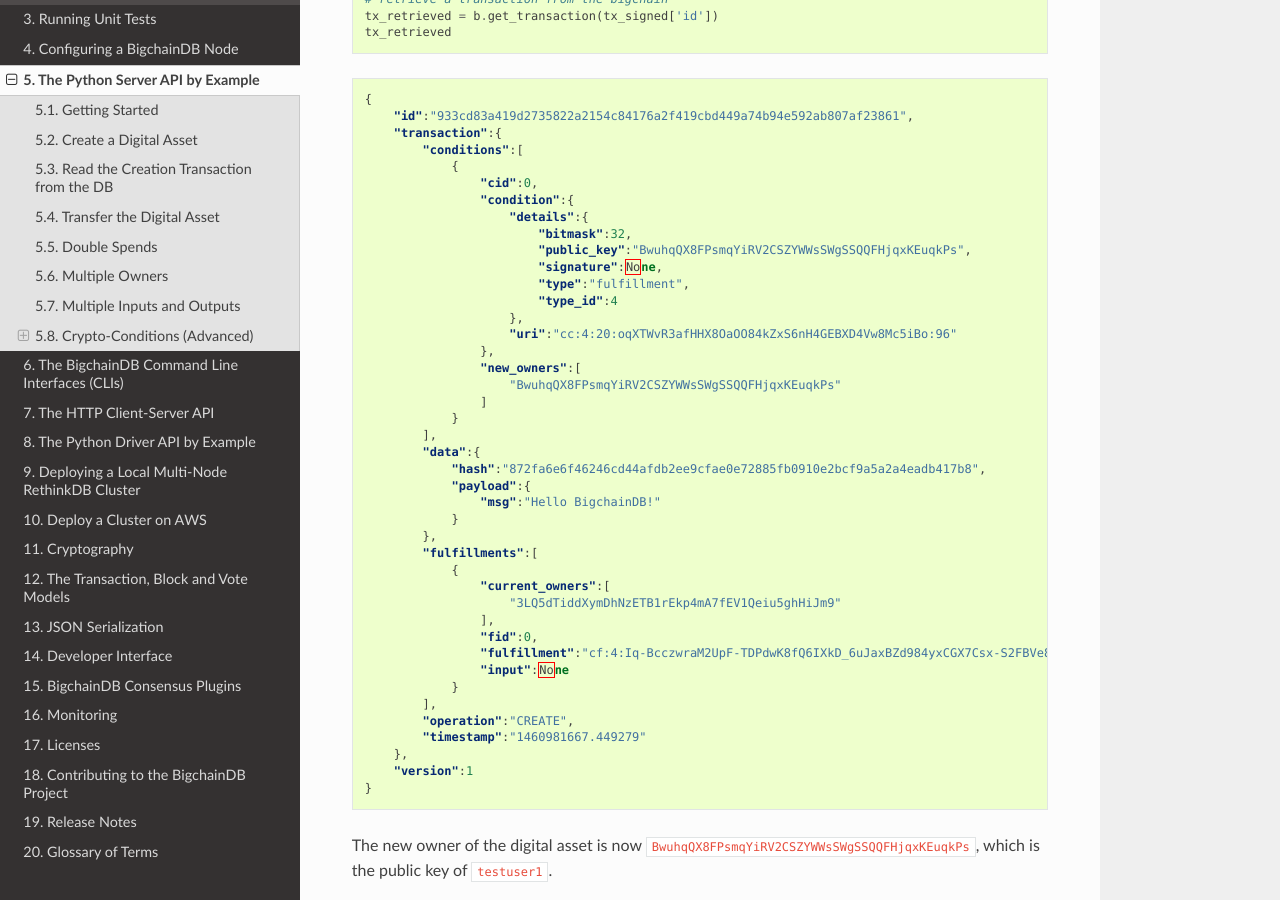
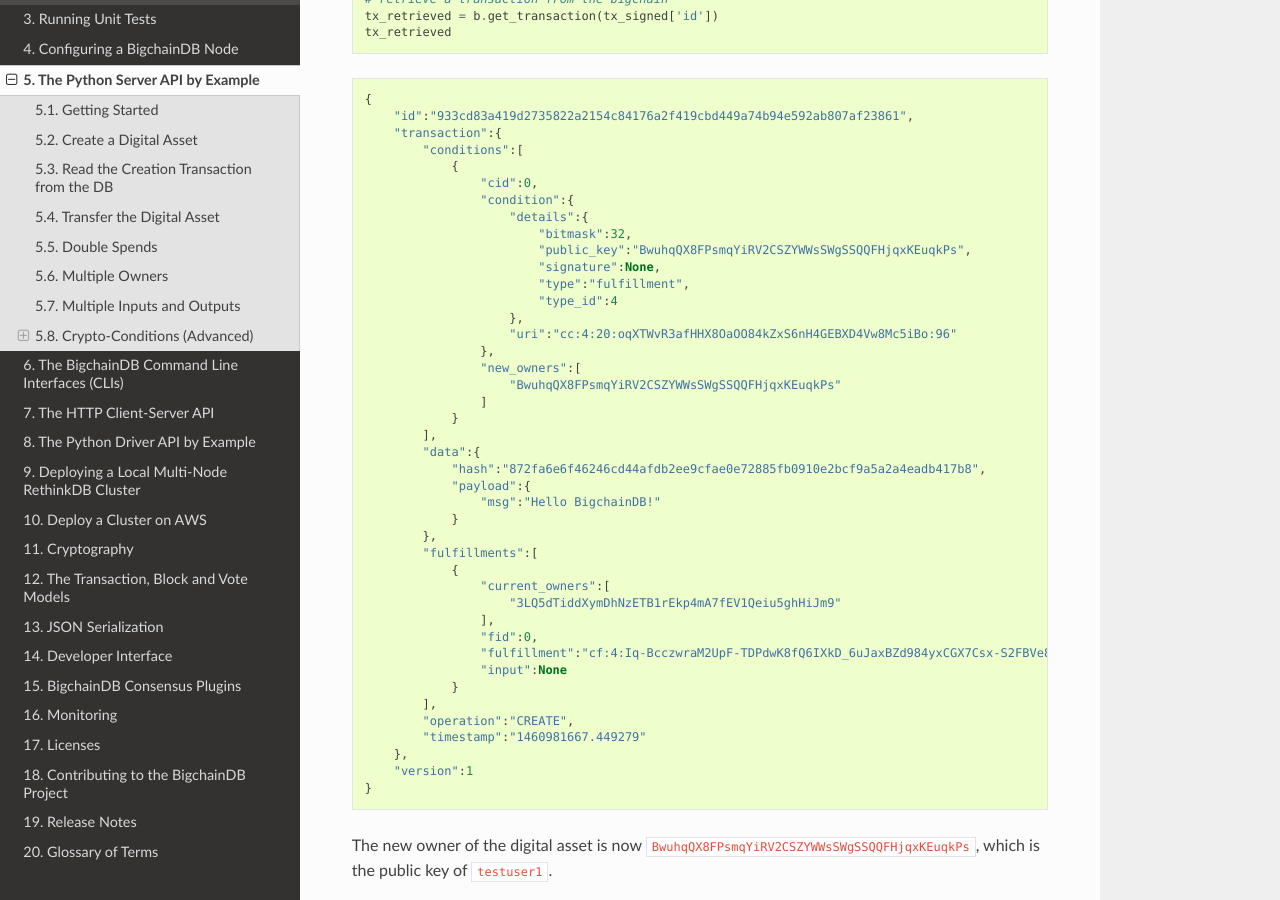
Before and after one commit to bigchaindb/bigchaindb, a Sphinx documentation site: the page built from docs/source/python-server-api-examples.md, in a window 1280 px wide and 900 px high, scrolled down 1865 px. Built offline with Sphinx 7.4.7 and the Read the Docs theme 2.0.0, drawn with Linux system fonts in a browser that asks for light colours; some of the changed text lies outside the part shown.

Commit message:
replace markdown json by python

````diff
--- a/docs/source/python-server-api-examples.md
+++ b/docs/source/python-server-api-examples.md
@@ -71,7 +71,7 @@
 tx_retrieved
 ```
 
-```json
+```python
 {
     "id":"933cd83a419d2735822a2154c84176a2f419cbd449a74b94e592ab807af23861",
     "transaction":{
@@ -142,7 +142,7 @@
 tx_retrieved_id
 ```
 
-```json
+```python
 {
     "cid":0,
     "txid":"933cd83a419d2735822a2154c84176a2f419cbd449a74b94e592ab807af23861"
@@ -164,7 +164,7 @@
 tx_transfer_retrieved
 ```
 
-```json
+```python
 {
     "id":"aa11365317cb89bfdae2375bae76d6b8232008f8672507080e3766ca06976dcd",
     "transaction":{
@@ -245,7 +245,7 @@
 tx_multisig_retrieved
 ```
 
-```json
+```python
 {
     "id":"a9a6e5c74ea02b8885c83125f1b74a2ba8ca42236ec5e1c358aa1053ec721ccb",
     "transaction":{
@@ -328,7 +328,7 @@
 tx_multisig_retrieved
 ```
 
-```json
+```python
 {
     "assignee":"3LQ5dTiddXymDhNzETB1rEkp4mA7fEV1Qeiu5ghHiJm9",
     "id":"e689e23f774e7c562eeb310c7c712b34fb6210bea5deb9175e48b68810029150",
@@ -406,7 +406,7 @@
 tx_mimo_retrieved
 ```
 
-```json
+```python
 {
     "id":"8b63689691a3c2e8faba89c6efe3caa0661f862c14d88d1e63ebd65d49484de2",
     "transaction":{
@@ -575,7 +575,7 @@
 tx_threshold_retrieved
 ```
 
-```json
+```python
 {
     "id":"0057d29ff735d91505decf5e7195ea8da675b01676165abf23ea774bbb469383",
     "transaction":{
@@ -701,7 +701,7 @@
 threshold_tx_transfer
 ```
 
-```json
+```python
 {
     "assignee":"3LQ5dTiddXymDhNzETB1rEkp4mA7fEV1Qeiu5ghHiJm9",
     "id":"a45b2340c59df7422a5788b3c462dee708a18cdf09d1a10bd26be3f31af4b8d7",
````
